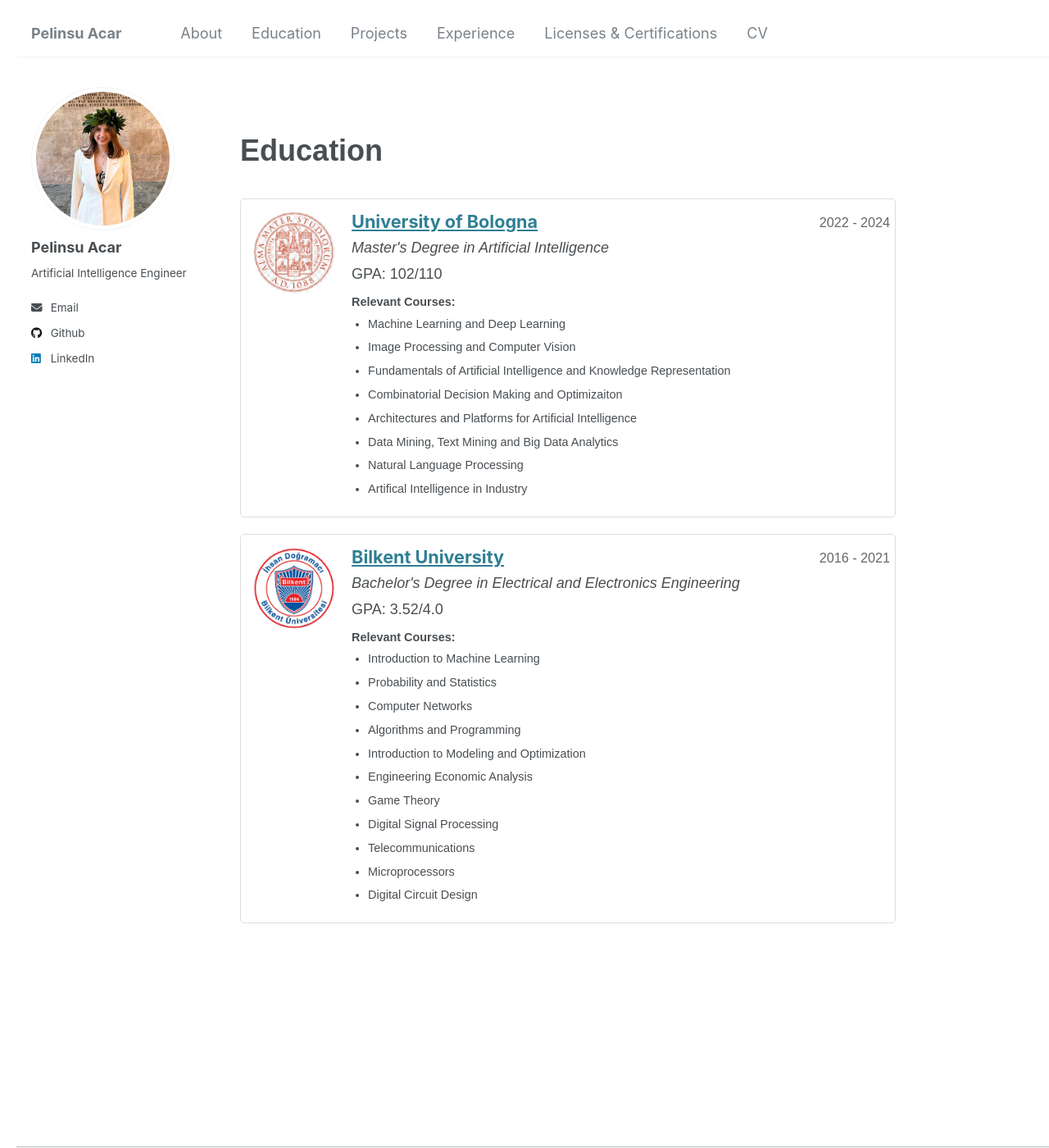
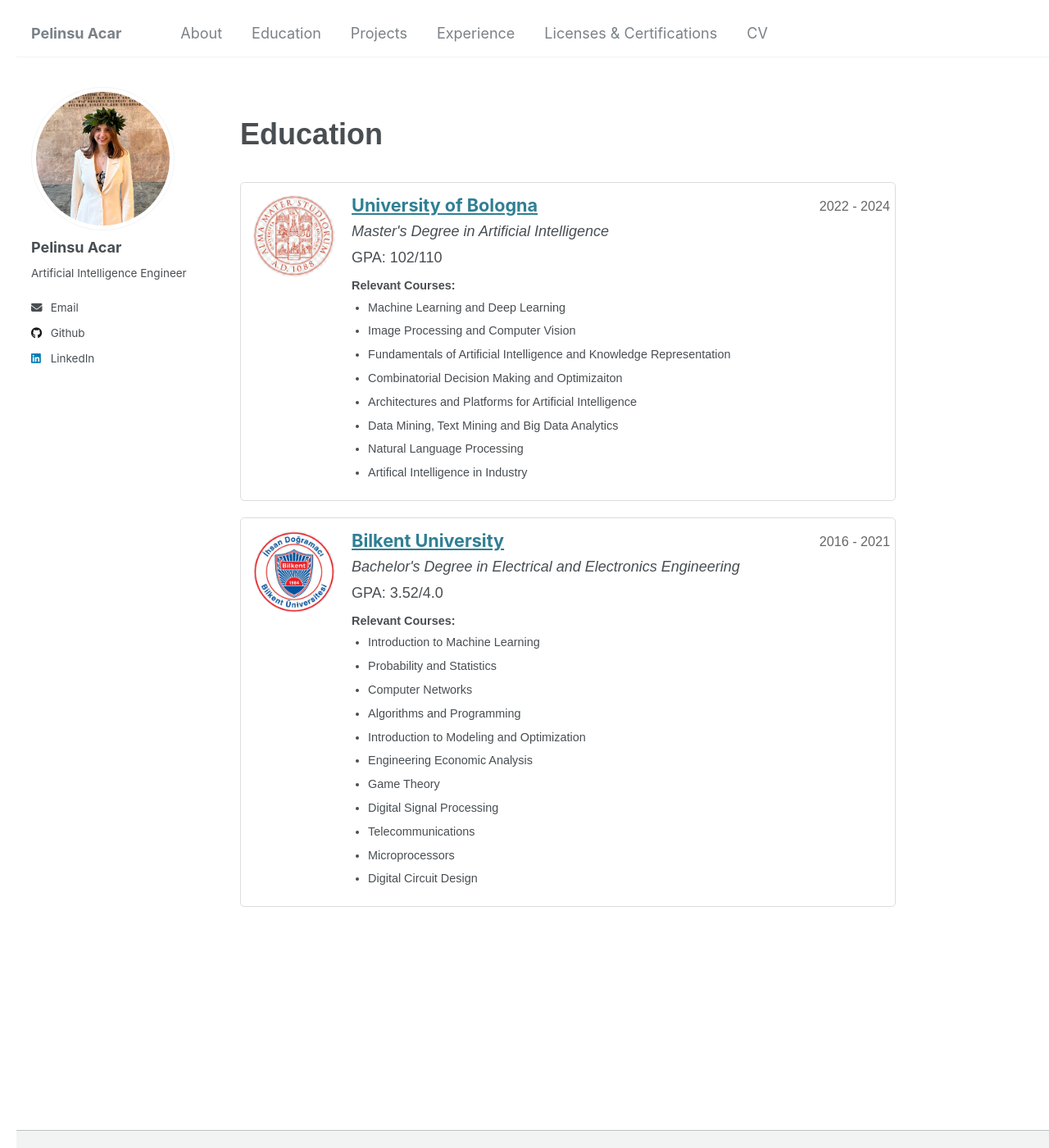
Before and after one commit to pelinsuacar/pelinsuacar.github.io, a Jekyll site: the page built from _pages/education.md, in a window 1280 px wide and 1400 px high. Shown: the whole window at 82% size. Built offline with Jekyll 4.4.1, drawn with Linux system fonts in a browser that asks for light colours.

Commit message:
Update education.html

```diff
--- a/_layouts/education.html
+++ b/_layouts/education.html
@@ -37,7 +37,7 @@ layout: default
     font-weight: bold;
     color: dark grey;
     font-size: 2em; /* Adjust font size as needed */
-    margin: 20px 0 40px; /* Add sufficient margin above and below */
+    margin: 0 0 40px; /* Add sufficient margin above and below */
     padding-top: 20px; /* Add padding in case of header overlap */
     }
 
```
